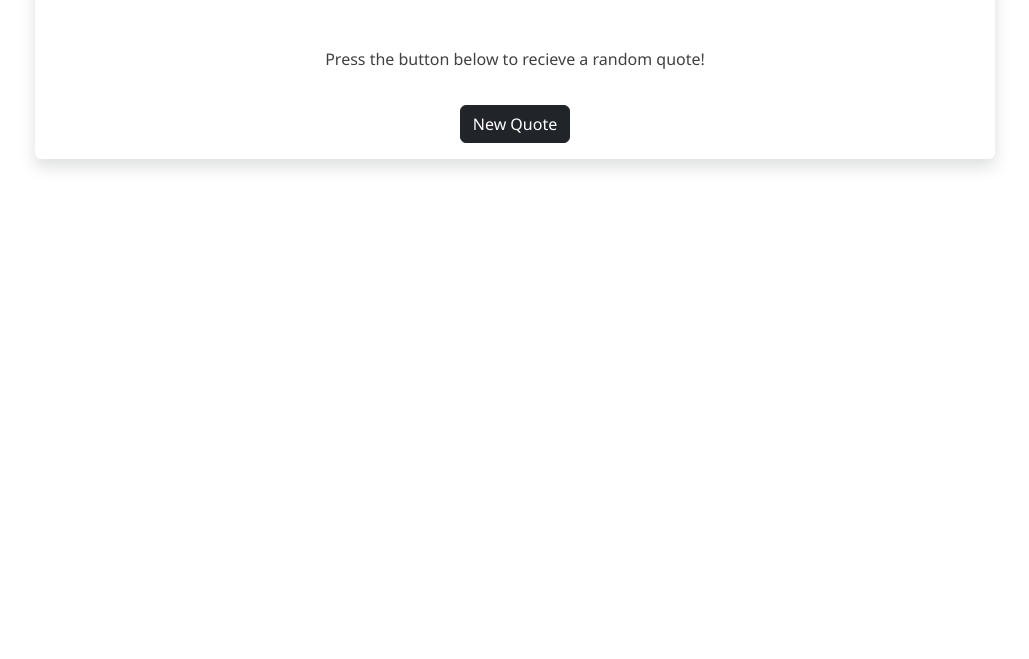
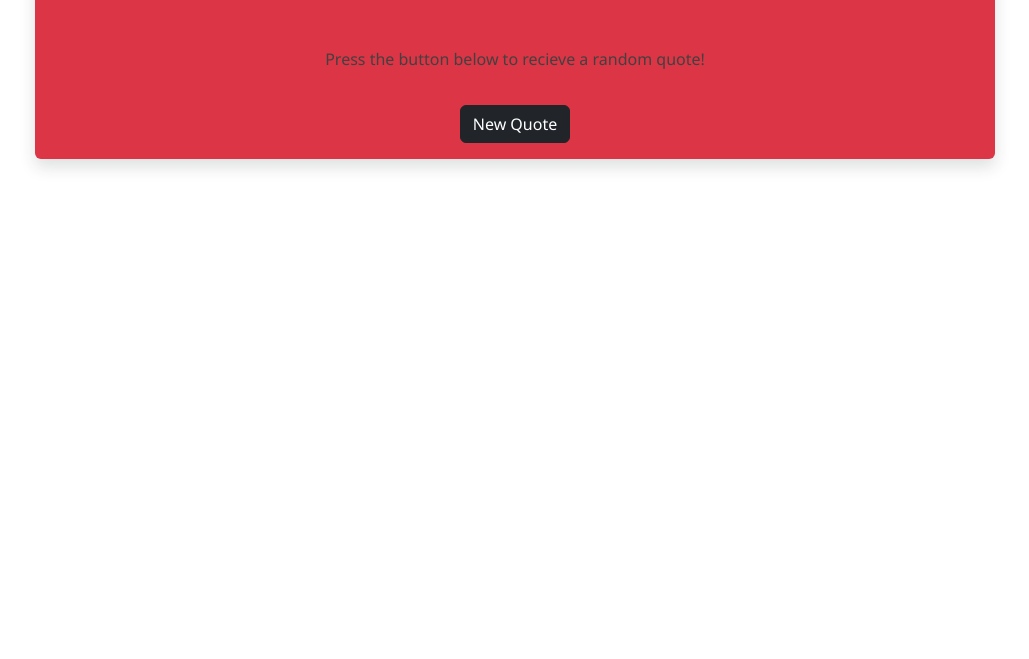
Before and after one commit to iiMuhammadRashed/DayQuote, a plain HTML site: page index.html in a window 1280 px wide. Shown: the part 141-800 px from the top of the page, without its empty margins (125-1154 px from the left). Drawn offline with Linux system fonts and the light colour scheme.

Commit message:
Update index.html

```diff
--- a/index.html
+++ b/index.html
@@ -9,7 +9,7 @@
     <link rel="stylesheet" href="/css/style.css" />
   </head>
   <body>
-    <div class="qoute_box w-75 mx-auto text-center shadow rounded my-5 px-5">
+    <div class="qoute_box w-75 mx-auto text-center shadow rounded my-5 px-5 bg-danger">
       <h1 class="my-5 py-3">Pick quote for your Day</h1>
       <p class="my-3">Press the button below to recieve a random quote!</p>
       <button class="btn btn-dark my-3" onclick="printRandomizeQuote()">
```
